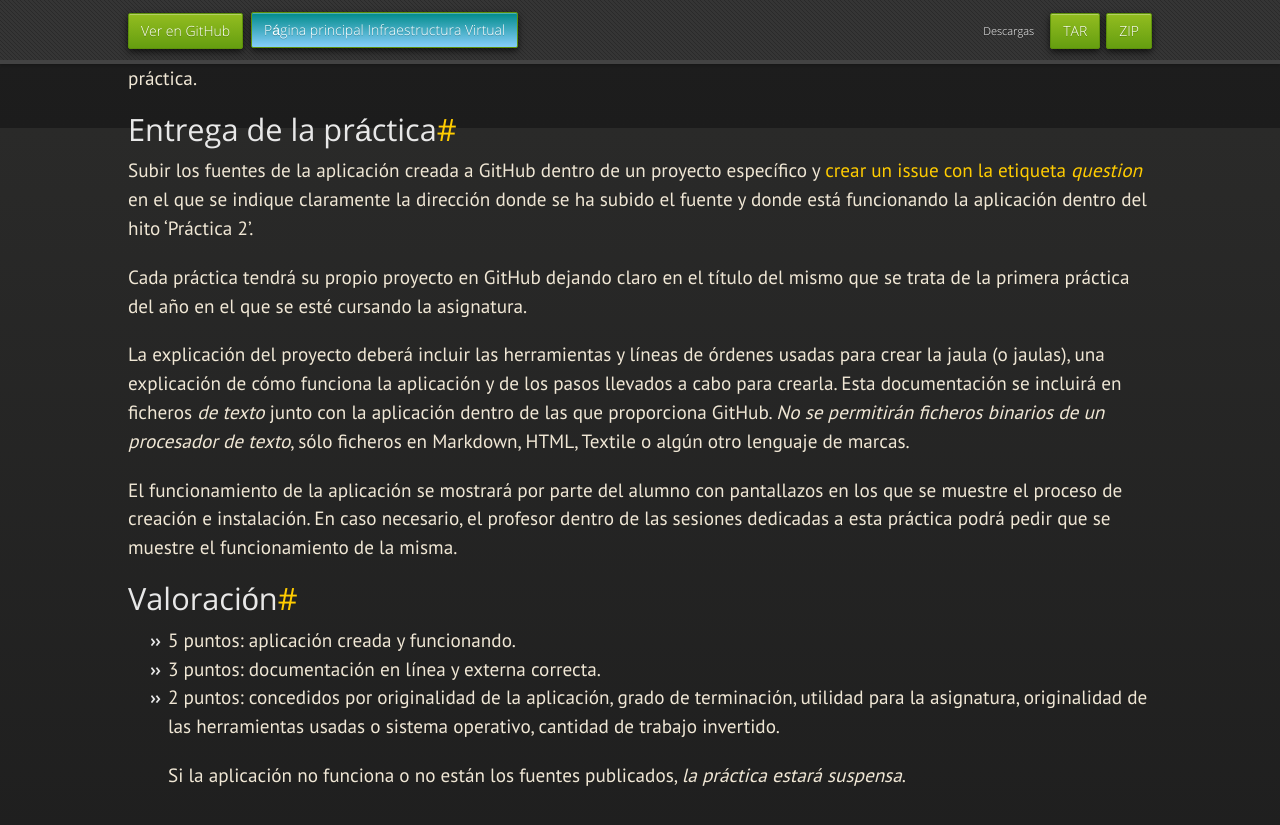
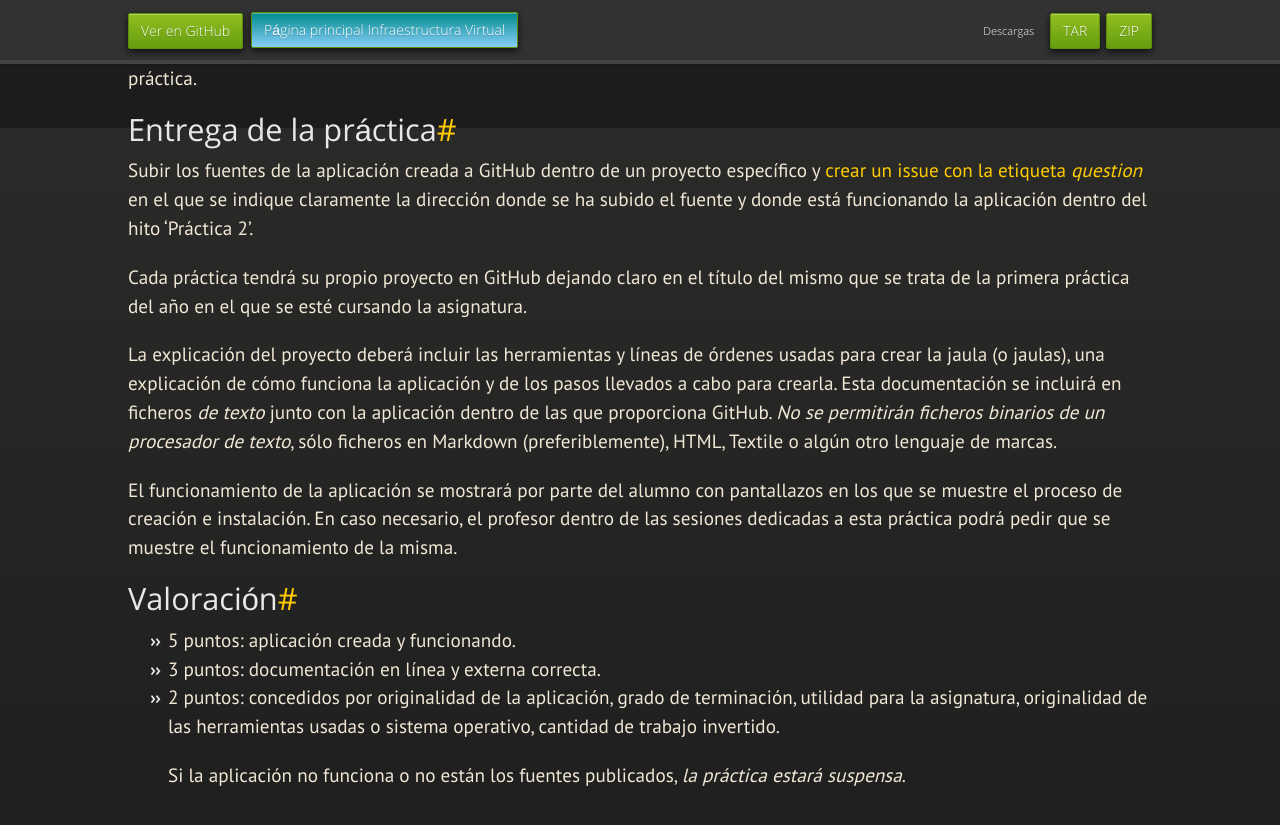
Before and after one commit to JJ/IV, a Jekyll site: the page built from documentos/practicas/2.Jaula.md, in a window 1280 px wide and 900 px high, scrolled down 772 px. Shown: the top 825 px of the window. Built offline with Jekyll 4.4.1, drawn with Linux system fonts in a browser that asks for light colours; nearby versions of some CDN libraries; some web fonts are replaced.

Commit message:
Sync documentos/practicas/2.Jaula.md documentos/temas/Tecnicas_de_virtualizacion.md and  from master to gh-pages

```diff
--- a/documentos/practicas/2.Jaula.md
+++ b/documentos/practicas/2.Jaula.md
@@ -60,7 +60,7 @@ de órdenes usadas para crear la jaula (o jaulas), una explicación de cómo fun
 los pasos llevados a cabo para crearla. Esta documentación se incluirá
 en ficheros *de texto* junto con la aplicación
 dentro de las que proporciona GitHub. *No se permitirán ficheros
-binarios de un procesador de texto*, sólo ficheros en Markdown, HTML,
+binarios de un procesador de texto*, sólo ficheros en Markdown (preferiblemente), HTML,
 Textile o algún otro lenguaje de marcas.
 
 El funcionamiento de la aplicación se mostrará por parte del alumno
```
Also changed, not shown: documentos/temas/Tecnicas_de_virtualizacion.md (+2 -2 lines).
